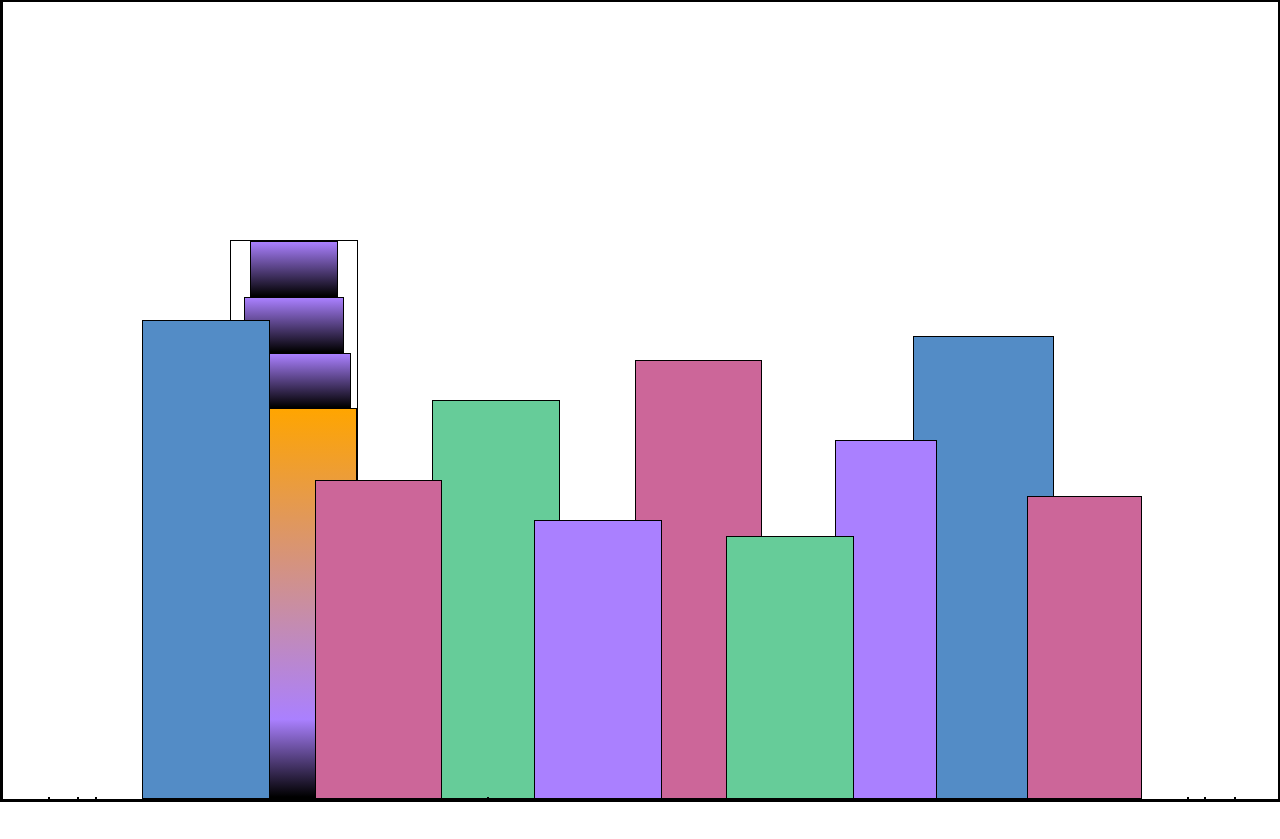
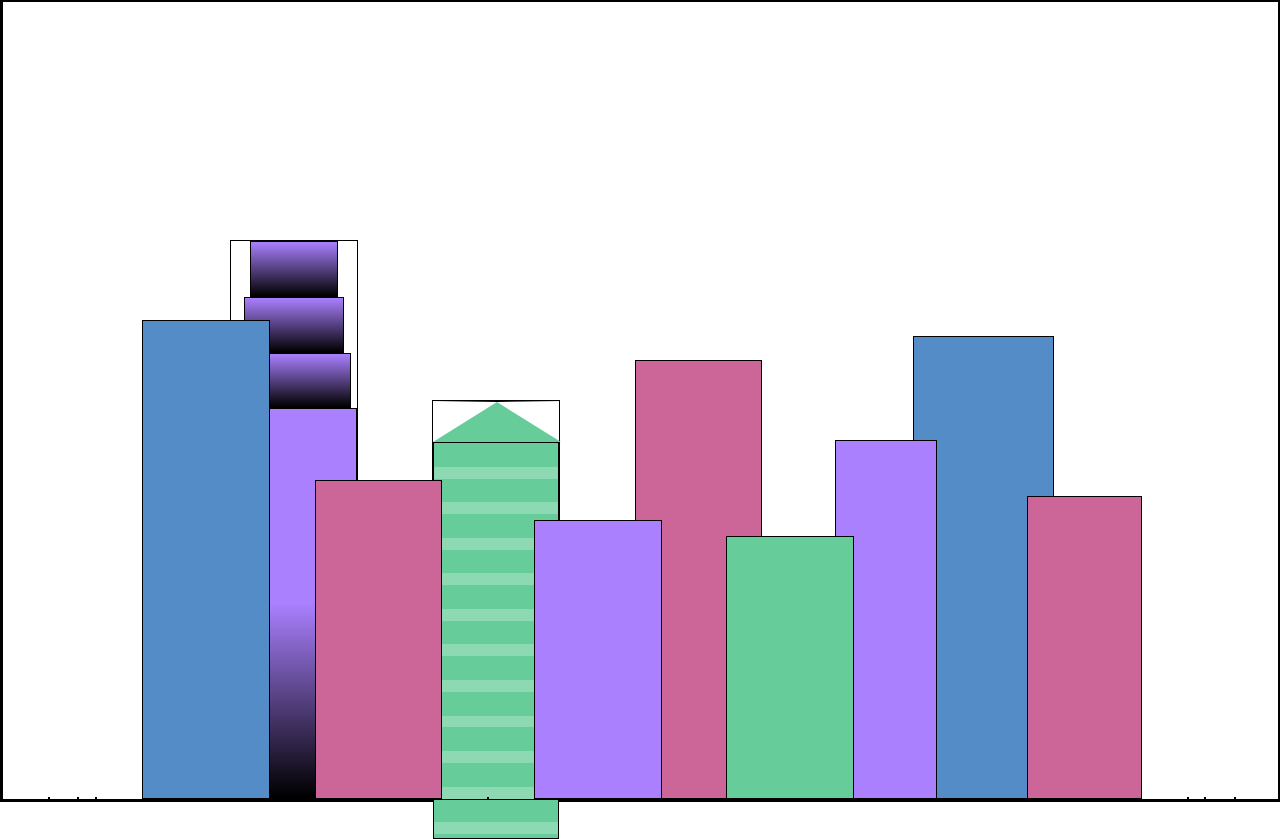
Before and after one commit to Yinkusadel/15-fcc-city-skyline, a website: page index.html in a window 1280 px wide. Before the commit the page ends 802 px from the top, so only its background shows below. Drawn offline with Linux system fonts and the light colour scheme.

Commit message:
add complete solution to skyline project

```diff
--- a/index.html
+++ b/index.html
@@ -16,7 +16,10 @@
         <div class="bb1c bb1-window"></div>
         <div class="bb1d"></div>
       </div>
-      <div class="bb2"></div>
+      <div class="bb2">
+        <div class="bb2a"></div>
+        <div class="bb2b"></div>
+      </div>
       <div class="bb3"></div>
       <div></div>
       <div class="bb4"></div>
--- a/styles.css
+++ b/styles.css
@@ -4,6 +4,7 @@
     --building-color3: #cc6699;
     --building-color4: #538cc6;
     --window-color1:black;
+    --window-color2: #8cd9b3;
  }
 
   * {
@@ -48,12 +49,12 @@
     width :90%;
   }
 
+
   .bb1d {
     width: 100%;
     height: 70%;
     background: linear-gradient(
-  orange,
-  var(--building-color1 )80%,
+        var(--building-color1) 50%,
         var(--window-color1)
       );
   }
@@ -61,7 +62,7 @@ background: linear-gradient(
   .bb2{
     width :10%;
     height :50%;
-    background-color:var(--building-color2);
+
   }
 
   .bb3{
@@ -125,3 +126,20 @@ background: linear-gradient(
         var(--window-color1)
       );
   }
+
+  .bb2b {
+    width: 100%;
+    height: 100%;
+    background: repeating-linear-gradient(
+    var(--building-color2) 0%,
+    var(--building-color2) 6%,
+    var(--window-color2) 6%,
+    var(--window-color2) 9%
+  );
+  }
+
+  .bb2a {
+    border-bottom: 5vh solid var(--building-color2);
+    border-left: 5vw solid transparent;
+    border-right: 5vw solid transparent;
+  }
```
Lines whose indentation alone changed are shown as unchanged.
